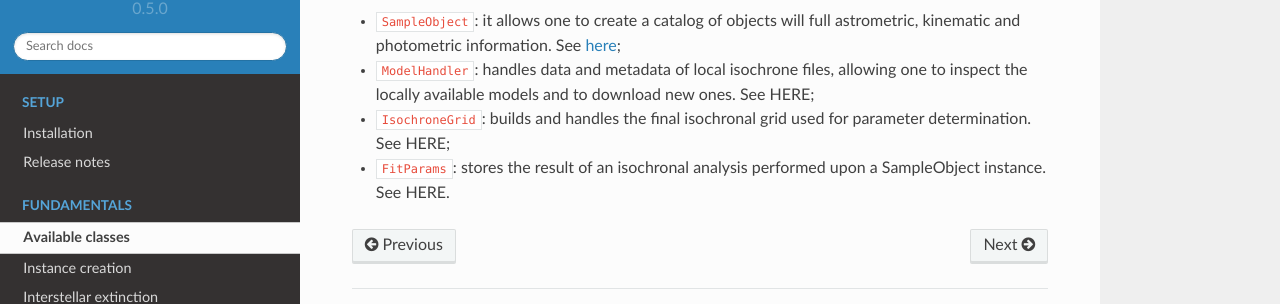
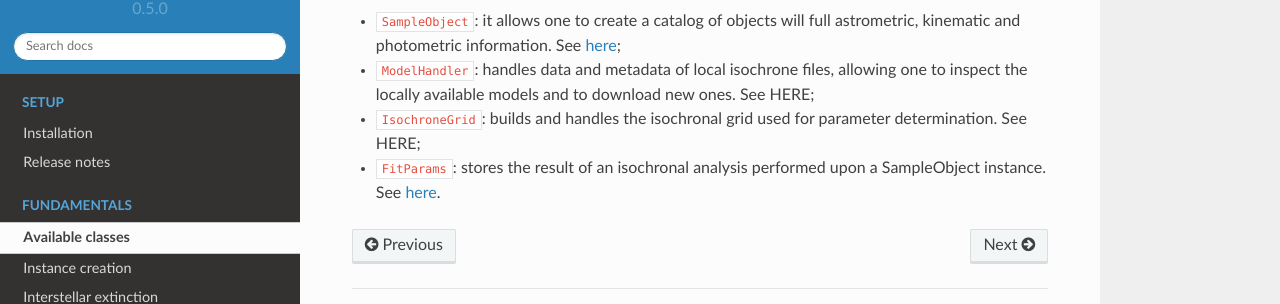
Before and after one commit to vsquicciarini/madys, a Sphinx documentation site: the page built from docs/source/available_classes.rst, in a window 1280 px wide. Shown: the part 199-503 px from the top of the page. Built offline with Sphinx 7.4.7 and the Read the Docs theme 2.0.0, drawn with Linux system fonts in a browser that asks for light colours.

Commit message:
Update available_classes.rst

```diff
--- a/docs/source/available_classes.rst
+++ b/docs/source/available_classes.rst
@@ -5,5 +5,5 @@ In its current form, MADYS comprises four classes which serve different purposes
 
 * ``SampleObject``: it allows one to create a catalog of objects will full astrometric, kinematic and photometric information. See `here <https://madys.readthedocs.io/en/latest/instance_creation.html>`_;
 * ``ModelHandler``: handles data and metadata of local isochrone files, allowing one to inspect the locally available models and to download new ones. See HERE;
-* ``IsochroneGrid``: builds and handles the final isochronal grid used for parameter determination. See HERE;
-* ``FitParams``: stores the result of an isochronal analysis performed upon a SampleObject instance. See HERE.
+* ``IsochroneGrid``: builds and handles the isochronal grid used for parameter determination. See HERE;
+* ``FitParams``: stores the result of an isochronal analysis performed upon a SampleObject instance. See `here <https://madys.readthedocs.io/en/latest/computation_run.html#the-fitparams-class>`_.
```
